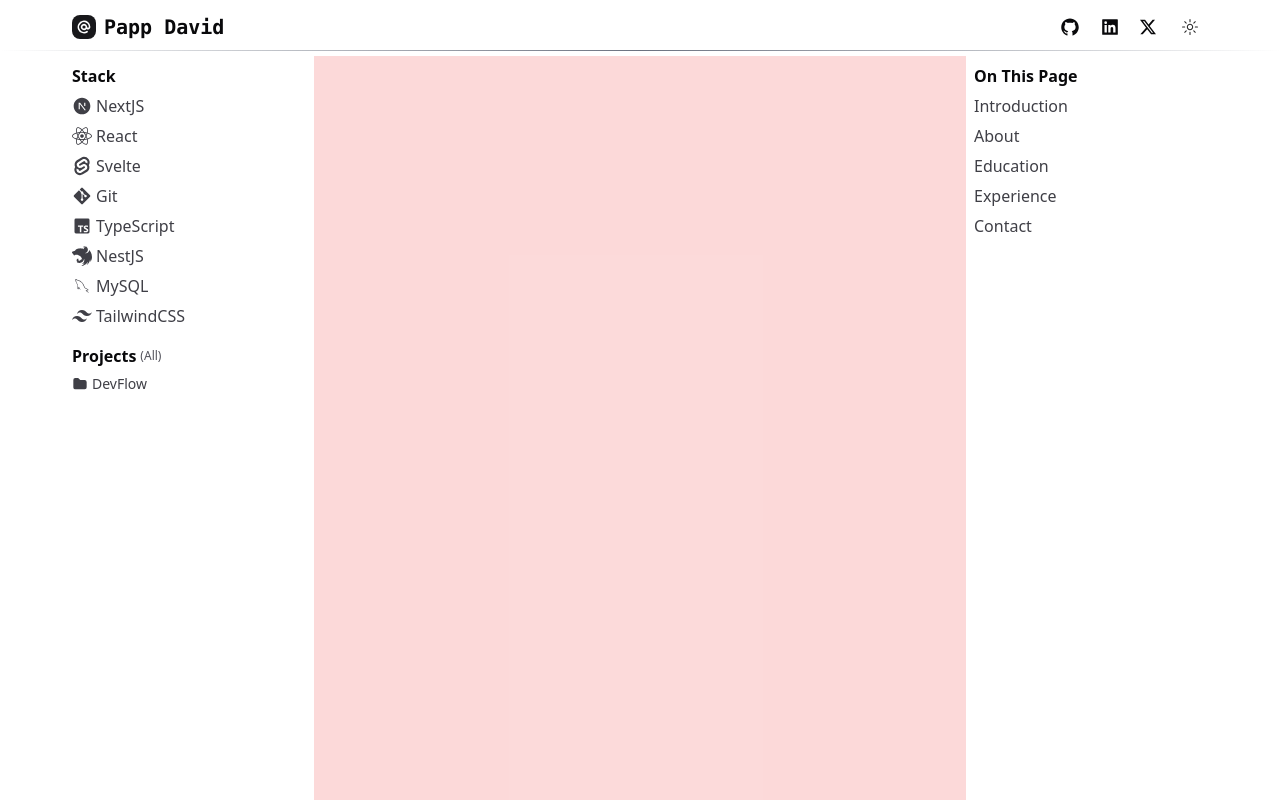
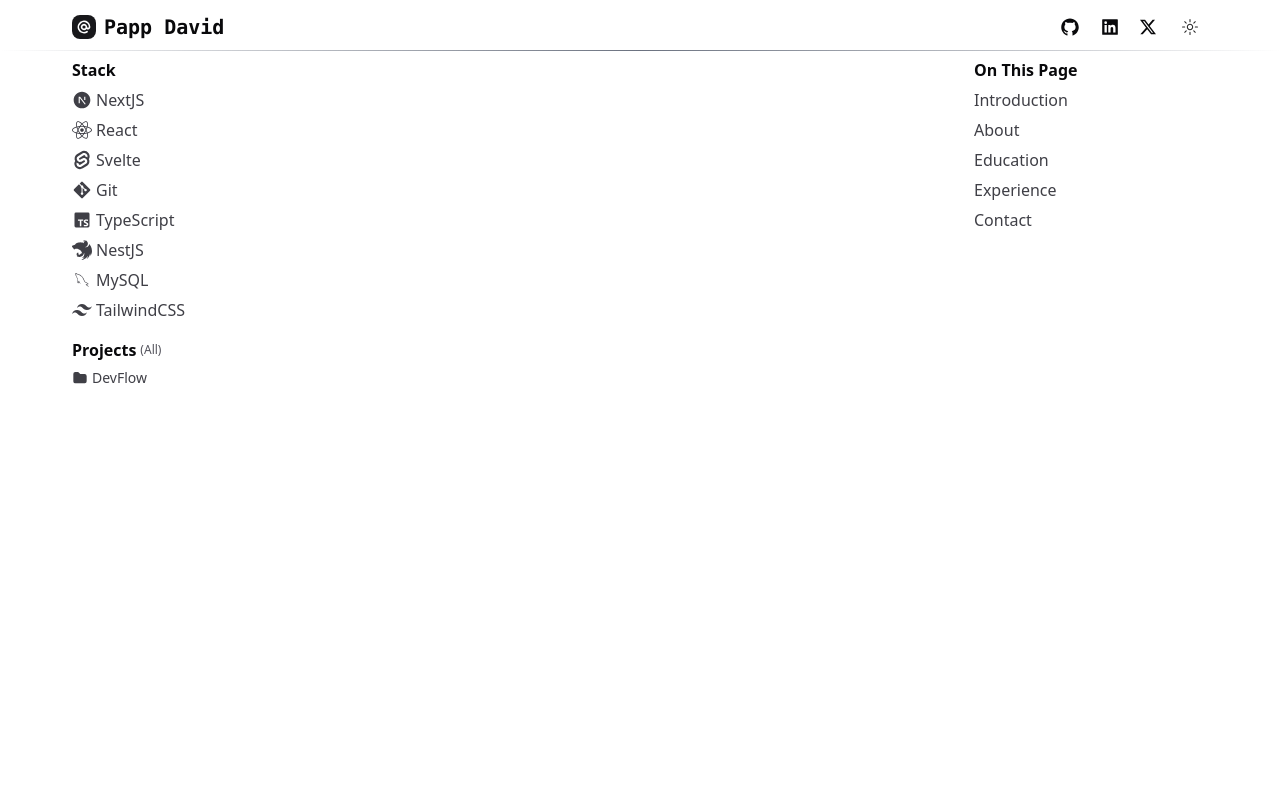
Before and after one commit to impappdavid/portfolio, a Next.js app: page / in a window 1280 px wide. Shown: the top 800 px of the page. Built offline with nearby package versions, Linux system fonts and the light colour scheme.

Commit message:
Add animations to navigation elements

```diff
--- a/package.json
+++ b/package.json
@@ -14,6 +14,7 @@
     "@radix-ui/react-slot": "^1.1.0",
     "class-variance-authority": "^0.7.0",
     "clsx": "^2.1.1",
+    "framer-motion": "^11.11.10",
     "lucide-react": "^0.453.0",
     "next": "14.2.16",
     "next-themes": "^0.3.0",
--- a/src/app/globals.css
+++ b/src/app/globals.css
@@ -76,3 +76,16 @@ body {
     @apply bg-background text-foreground;
   }
 }
+
+@keyframes example {
+  from {
+    opacity: 0;
+    filter: blur(5px);
+    transform:translateY(-100px)
+  }
+  to {
+    filter: blur(0px);
+    opacity: 1;
+    transform:translateY(0px)
+  }
+}
--- a/src/app/layout.tsx
+++ b/src/app/layout.tsx
@@ -3,6 +3,7 @@ import localFont from "next/font/local";
 import "./globals.css";
 import { ThemeProvider } from "@/components/theme-provider";
 import Navbar from "@/components/my-components/navbar";
+import BlurFade from "@/components/magicui/blur-fade";
 
 const geistSans = localFont({
   src: "./fonts/GeistVF.woff",
@@ -34,7 +35,7 @@ export default function RootLayout({
           attribute="class"
           defaultTheme="system"
         >
-          <Navbar></Navbar>
+            <Navbar></Navbar>
           {children}
         </ThemeProvider>
       </body>
--- a/src/app/page.tsx
+++ b/src/app/page.tsx
@@ -14,8 +14,9 @@ import { RiTailwindCssFill } from "react-icons/ri";
 import { DiMysql } from "react-icons/di";
 import { BsList } from "react-icons/bs";
 import { TbFolderFilled } from "react-icons/tb";
+import BlurFade from "@/components/magicui/blur-fade";
 
-
+const BLUR_FADE_DELAY = 0.04;
 
 
 
@@ -30,7 +31,7 @@ export default function Home() {
 
       <div className=" w-full max-w-6xl flex">
         <div className=" w-full max-w-[250px] h-fit sticky top-14  flex flex-col gap-4 pt-2 ">
-
+        <BlurFade delay={0.5} inView>
           <ul className="px-2 flex flex-col gap-1.5">
 
             <li className="font-semibold text-md font-sans">Stack</li>
@@ -77,7 +78,8 @@ export default function Home() {
               TailwindCSS
             </li>
           </ul>
-
+          </BlurFade>
+          <BlurFade delay={0.5} inView>
           <ul className="px-2 flex flex-col gap-1.5">
 
             <li className=" font-sans ">
@@ -91,26 +93,22 @@ export default function Home() {
               </a>
             </li>
 
-
-
             <li className="font-sans text-sm text-zinc-700 dark:text-zinc-400 transition-all">
               <a href="" className="text-zinc-700 dark:text-zinc-400 hover:text-zinc-900 dark:hover:text-zinc-200 flex gap-1 items-center hover:cursor-pointer">
                 <TbFolderFilled className="w-4 h-4" />
                 DevFlow
               </a>
             </li>
-
-
-
-
           </ul>
+          </BlurFade>
         </div>
 
-        <div className="w-full max-w-2xl min-h-[2000px] flex bg-red-500/20 mx-auto">
+        <div className="w-full max-w-2xl min-h-[2000px] flex mx-auto">
 
         </div>
 
         <div className=" w-full max-w-[250px] h-fit sticky top-14  flex flex-col gap-6 pt-2 ">
+        <BlurFade delay={0.5} inView>
           <ul className="px-2 flex flex-col gap-1.5">
 
             <li className="font-semibold text-md font-sans">On This Page</li>
@@ -146,6 +144,7 @@ export default function Home() {
             </li>
 
           </ul>
+          </BlurFade>
         </div>
       </div>
     </div>
--- /dev/null
+++ b/src/components/magicui/blur-fade.tsx
@@ -0,0 +1,67 @@
+"use client";
+
+import { useRef } from "react";
+import {
+  AnimatePresence,
+  motion,
+  useInView,
+  UseInViewOptions,
+  Variants,
+} from "framer-motion";
+
+type MarginType = UseInViewOptions["margin"];
+
+interface BlurFadeProps {
+  children: React.ReactNode;
+  className?: string;
+  variant?: {
+    hidden: { y: number };
+    visible: { y: number };
+  };
+  duration?: number;
+  delay?: number;
+  yOffset?: number;
+  inView?: boolean;
+  inViewMargin?: MarginType;
+  blur?: string;
+}
+
+export default function BlurFade({
+  children,
+  className,
+  variant,
+  duration = 0.4,
+  delay = 0,
+  yOffset = 6,
+  inView = false,
+  inViewMargin = "-50px",
+  blur = "6px",
+}: BlurFadeProps) {
+  const ref = useRef(null);
+  const inViewResult = useInView(ref, { once: true, margin: inViewMargin });
+  const isInView = !inView || inViewResult;
+  const defaultVariants: Variants = {
+    hidden: { y: yOffset, opacity: 0, filter: `blur(${blur})` },
+    visible: { y: -yOffset, opacity: 1, filter: `blur(0px)` },
+  };
+  const combinedVariants = variant || defaultVariants;
+  return (
+    <AnimatePresence>
+      <motion.div
+        ref={ref}
+        initial="hidden"
+        animate={isInView ? "visible" : "hidden"}
+        exit="hidden"
+        variants={combinedVariants}
+        transition={{
+          delay: 0.04 + delay,
+          duration,
+          ease: "easeOut",
+        }}
+        className={className}
+      >
+        {children}
+      </motion.div>
+    </AnimatePresence>
+  );
+}
--- a/src/components/my-components/navbar.tsx
+++ b/src/components/my-components/navbar.tsx
@@ -5,17 +5,20 @@ import { AiFillLinkedin } from "react-icons/ai";
 import { BsTwitterX } from "react-icons/bs";
 import { ModeToggle } from "../mode-toggle";
 import { HiAtSymbol } from "react-icons/hi";
+import BlurFade from "../magicui/blur-fade";
 
 
 
 export default function Navbar() {
     return (
-        <div className="w-full fixed top-0 ">
+
+            <div className="w-full fixed top-0 animate-[example_1s_ease-in-out]">
+
                 <div className="mx-auto w-full max-w-6xl h-[50px] flex items-center justify-between px-2 pt-1 backdrop-blur-lg">
 
                     <div className="text-xl font-semibold flex gap-2 items-center font-mono">
                         <div className="w-6 h-6 bg-zinc-900 dark:bg-white rounded-lg flex items-center justify-center">
-                        <HiAtSymbol className="w-4 h-4 text-white dark:text-black"/>
+                            <HiAtSymbol className="w-4 h-4 text-white dark:text-black" />
 
                         </div>
                         Papp David
@@ -43,7 +46,9 @@ export default function Navbar() {
 
                     </div>
                 </div>
+
                 <div className="mx-auto relative w-full max-w-7xl h-[1px] bg-gradient-to-r from-transparent via-gray-500 to-transparent"></div>
-        </div>
+
+            </div >
     );
 }
```
Also changed, not shown: 1 other file (tests, documents, lock files or other folders). Lines whose indentation alone changed are shown as unchanged.
